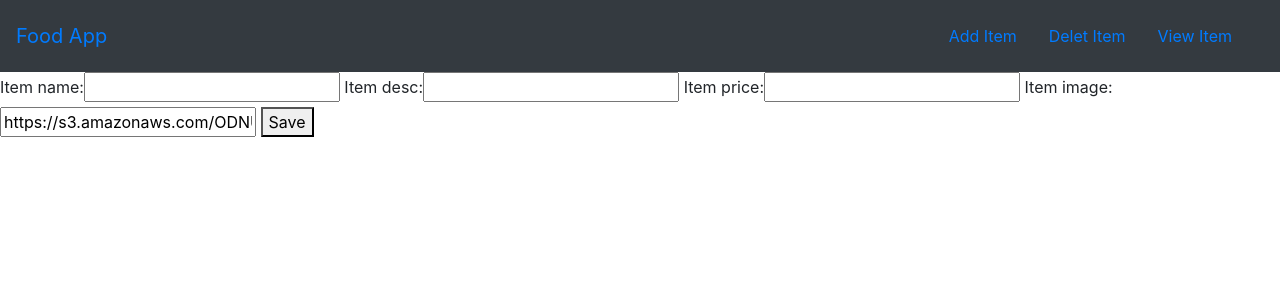
After one commit to mr-moshtaghi/django-masterclass, a Django app: page /food/add/ in a window 1280 px wide. The commit adds this page. Shown: the top 300 px of the page. Run offline with Django 3.2, Linux system fonts and the light colour scheme.

Commit message:
add create item to app

```diff
--- /dev/null
+++ b/food/forms.py
@@ -0,0 +1,8 @@
+from django import forms
+
+from .models import Item
+
+class ItemForm(forms.ModelForm):
+    class Meta:
+        model = Item
+        fields = ['item_name' , 'item_desc' , 'item_price' , 'item_image']
--- a/food/models.py
+++ b/food/models.py
@@ -8,3 +8,4 @@ class Item (models.Model):
     item_name = models.CharField(max_length=200)
     item_desc = models.CharField(max_length=200)
     item_price = models.IntegerField()
+    item_image = models.CharField(max_length=500 ,default="https://s3.amazonaws.com/ODNUploads/532dfdbcc6479placeholder_food_item_2.png")
--- a/food/templates/base.html
+++ b/food/templates/base.html
@@ -16,7 +16,7 @@
         <a href="#" class="navbar-brand">Food App</a>
 
         <div class="navbar">
-            <a href="#" class="navbar-item nav-link">Add Item</a>
+            <a href="{% url 'food:create_item' %}" class="navbar-item nav-link">Add Item</a>
             <a href="#" class="navbar-item nav-link">Delet Item</a>
             <a href="#" class="navbar-item nav-link">View Item</a>
         </div>
--- /dev/null
+++ b/food/templates/item-form.html
@@ -0,0 +1,9 @@
+{% extends 'base.html' %}
+
+{% block body %}
+    <form method="POST">
+        {% csrf_token %}
+        {{ form }}
+        <button type="submit">Save</button>
+    </form>
+{% endblock body %}
--- a/food/urls.py
+++ b/food/urls.py
@@ -8,4 +8,8 @@ urlpatterns = [
     # /food/1/
     path("<int:item_id>/" , views.detail , name="detail"),
     path('item/', views.item, name='item'),
+    # add item
+    path('add/', views.create_item, name='create_item'),
+    # eddit item
+
 ]
--- a/food/views.py
+++ b/food/views.py
@@ -1,7 +1,8 @@
-from django.shortcuts import render
+from django.shortcuts import render , redirect
 from django.http import HttpResponse
 
 from .models import Item
+from .forms import ItemForm
 
 
 def index (request):
@@ -26,3 +27,10 @@ def detail(request , item_id):    # item_id ---------> <int:item_id> in path("<i
         "item" : item,
     }
     return render(request , "detail.html" , context)
+
+def create_item(request):
+    form = ItemForm(request.POST or None)
+    if form.is_valid():
+        form.save()
+        return redirect("food:index")
+    return render(request ,'item-form.html' , {"form":form})
```
Also changed, not shown: food/templates/detail.html (+12 -3 lines), food/templates/index.html (+13 -8 lines), 1 other file.
